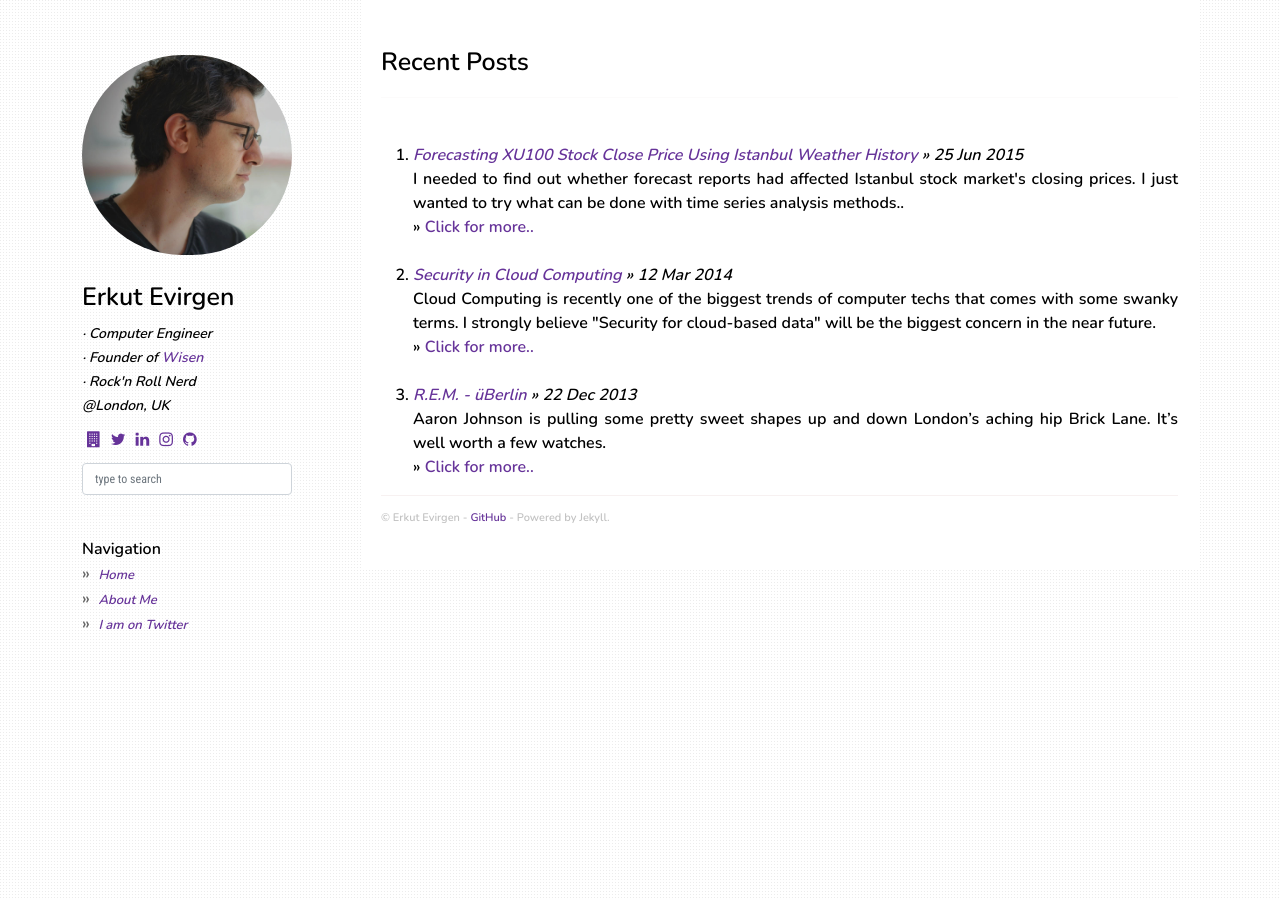
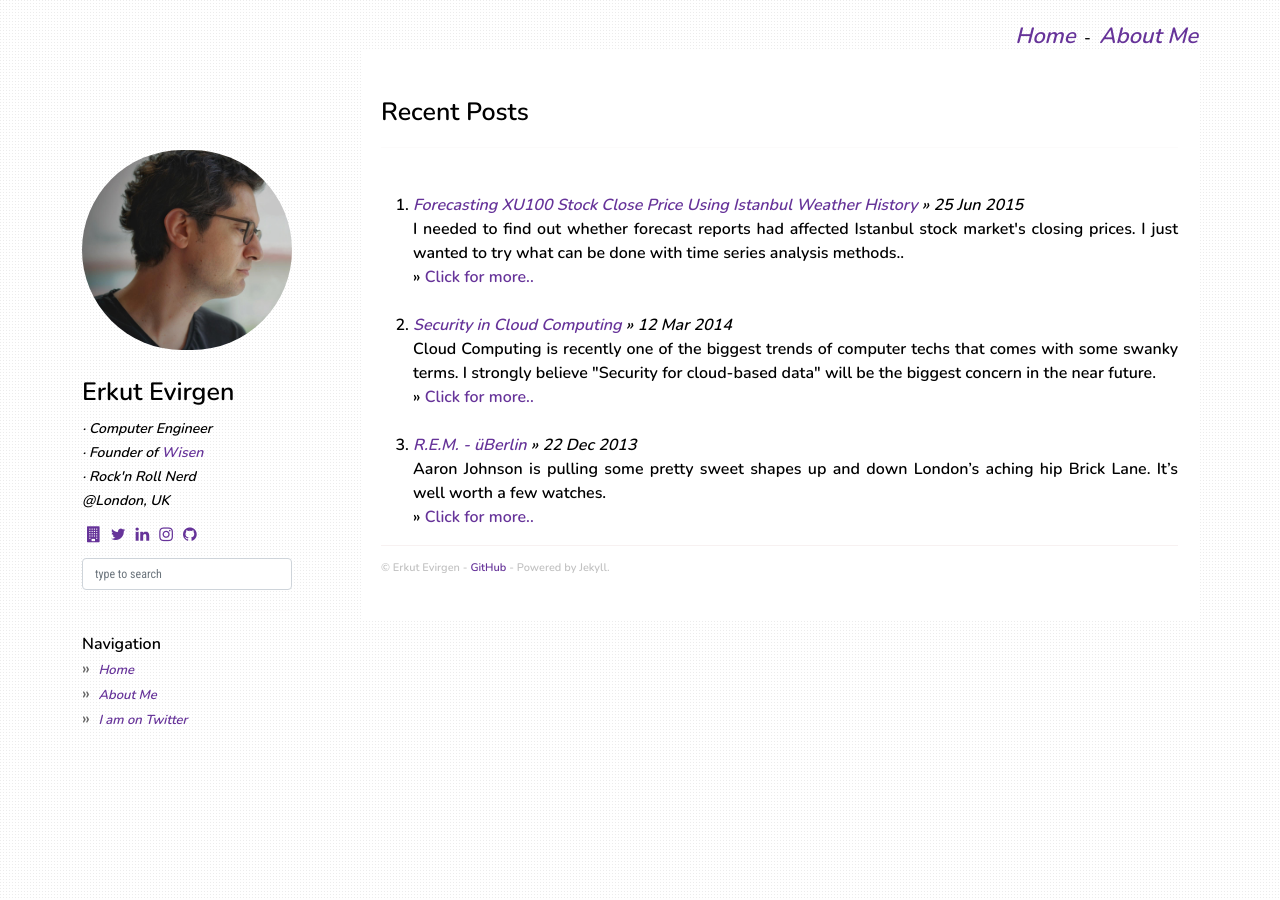
Before and after one commit to eevirgen/erk.github.io, a Jekyll site: the page built from index.html, in a window 1280 px wide. Built offline with Jekyll 4.4.1, drawn with Linux system fonts in a browser that asks for light colours; nearby versions of some CDN libraries; the list of posts is cut into pages by our own code.

Commit message:
Navigation

```diff
--- a/_layouts/default.html
+++ b/_layouts/default.html
@@ -113,6 +113,7 @@ layout: compress
   </head>
   <body>
     <div class="container">
+      <div align="right" class="sidebar-nav profile-about"><br/><b><i><a style="font-size:22px" href="/">Home</a></i></b><b> &nbsp;-&nbsp; <i><a style="font-size:22px" href="/about">About Me</a></i></b></div>
       <div class="row gx-0">
         <div class="col-md-3 sidebar">
           <div class="fixed-condition">
@@ -152,7 +153,7 @@ layout: compress
             <footer>
               &copy; {{ site.author }}
               {% if site.github %}
-              - <a href="{{ site.github }}">{{ site.github }}</a> - Powered by Jekyll.
+              - <a target="_blank" href="{{ site.github }}">{{ site.github }}</a> - Powered by Jekyll.
               {% endif %}
 
             </footer>
--- a/static/css/main.css
+++ b/static/css/main.css
@@ -88,7 +88,7 @@ footer {
 
 /* Left column */
 div.sidebar {
-  margin-top: 55px;
+  margin-top: 100px;
   font-size: 14px;
   color: #666;
 }
```
